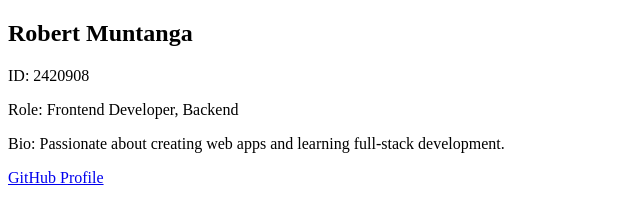
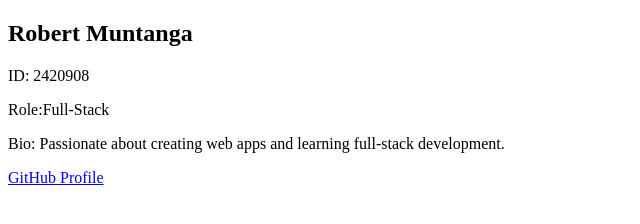
Before and after one commit to softbase-labs/team_landing_page, a plain HTML site: page index.html in a window 1280 px wide. Shown: the whole page, without its empty margins (0-640 px from the left). Drawn offline with Linux system fonts and the light colour scheme.

Commit message:
Update index.html

```diff
--- a/index.html
+++ b/index.html
@@ -9,7 +9,7 @@
                 <section id="robert">
                     <h2>Robert Muntanga</h2>
                     <p>ID: 2420908</p>
-                    <p>Role: Frontend Developer, Backend</p>
+                    <p>Role:Full-Stack</p>
                     <p>Bio: Passionate about creating web apps and learning full-stack development.</p>
                     <a href="https://github.com/Muntangarts" target="_blank">GitHub Profile</a>
                   </section>
```
